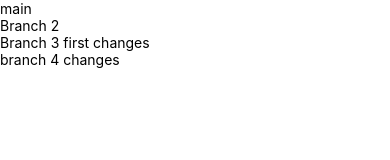
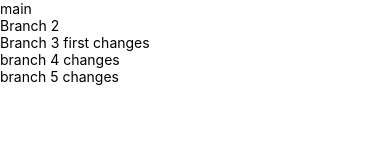
Before and after one commit to tayyabjamil/gitKraken, a React Native app: screen / in a window 390 px wide. Shown: the top 160 px of the page. Built offline with nearby package versions, Linux system fonts and the light colour scheme.

Commit message:
branch 5

```diff
--- a/App.js
+++ b/App.js
@@ -9,6 +9,8 @@ export default class App extends Component {
         <Text>Branch 2</Text>
         <Text>Branch 3 first changes</Text>
         <Text>branch 4 changes</Text>
+        <Text>branch 5 changes</Text>
+
       </View>
     )
   }
```
